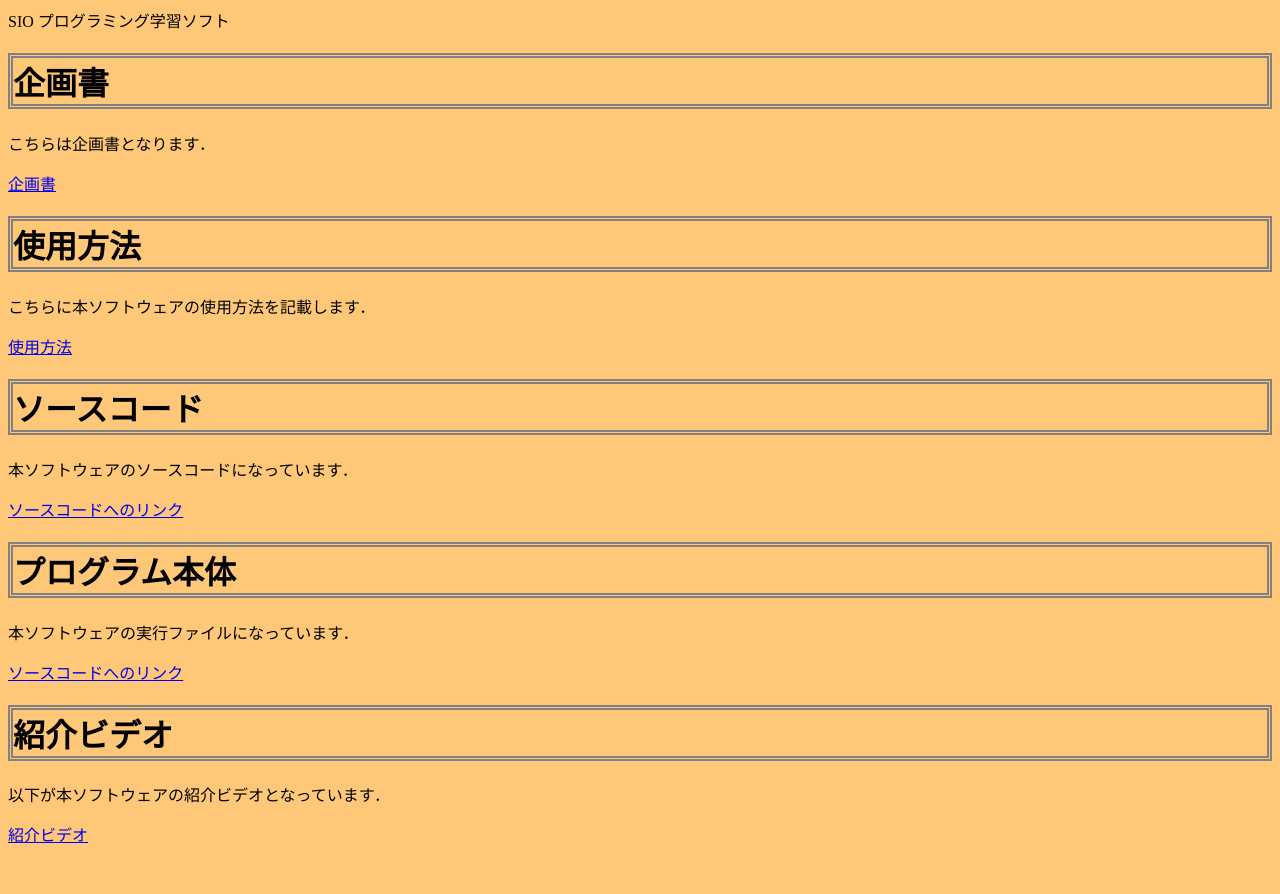
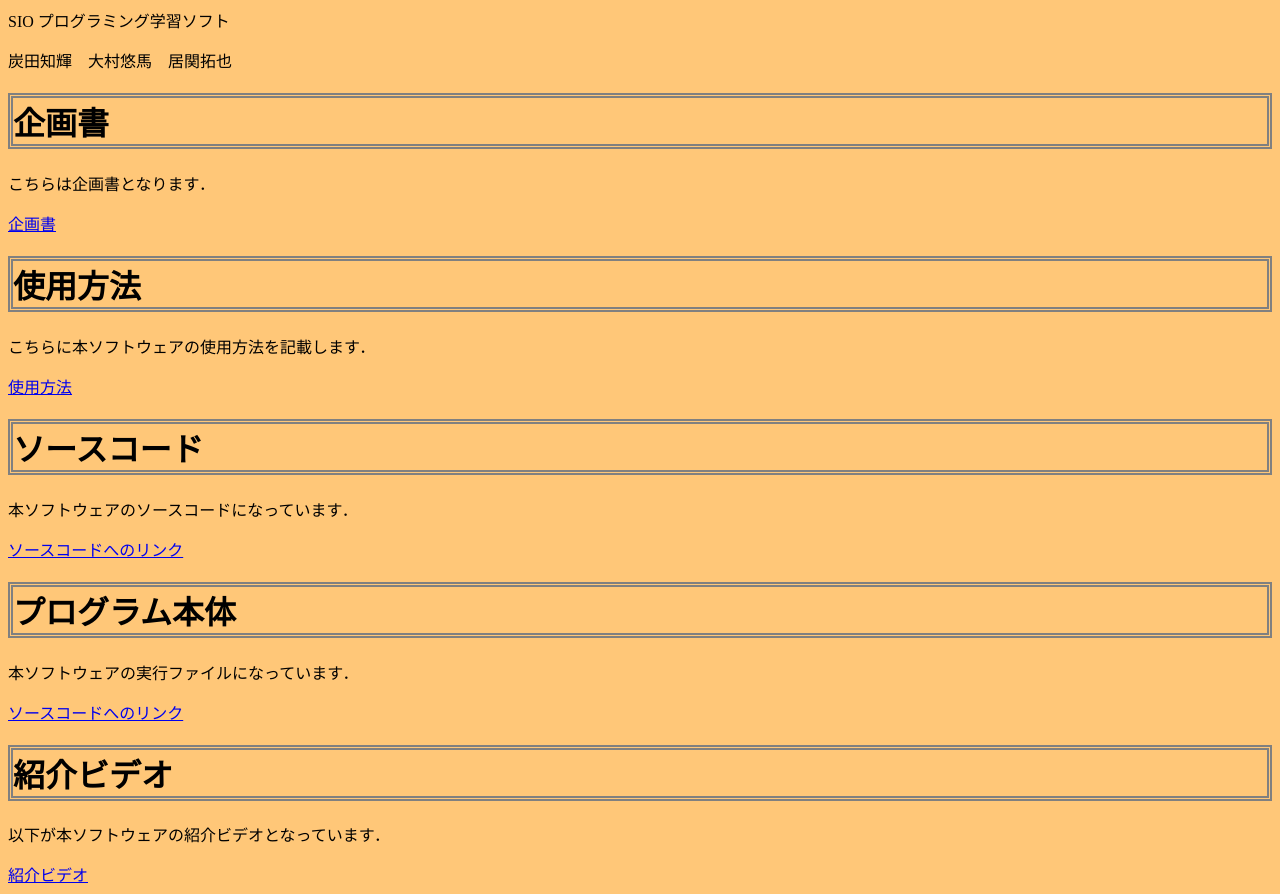
Before and after one commit to tomo936/dejikon, a website: page index.html in a window 1280 px wide. Before the commit the page ends 854 px from the top, so only its background shows below. Drawn offline with Linux system fonts and the light colour scheme.

Commit message:
Update index.html

```diff
--- a/index.html
+++ b/index.html
@@ -15,6 +15,7 @@
     <body>
         <header>
             <a>SIO プログラミング学習ソフト</a>
+            <p>炭田知輝　大村悠馬　居関拓也</p>
         </header>
         <div>
         <h1 class="double">企画書</h1>
```
